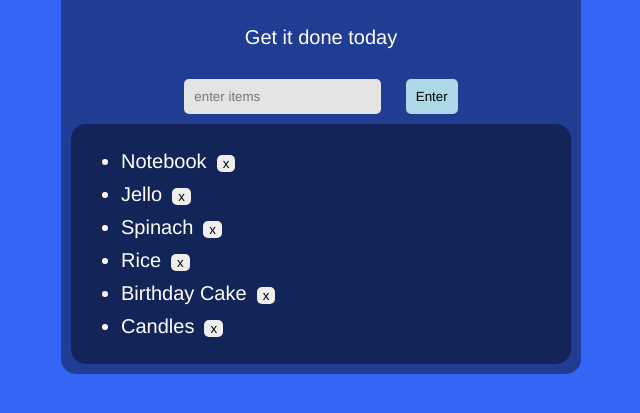
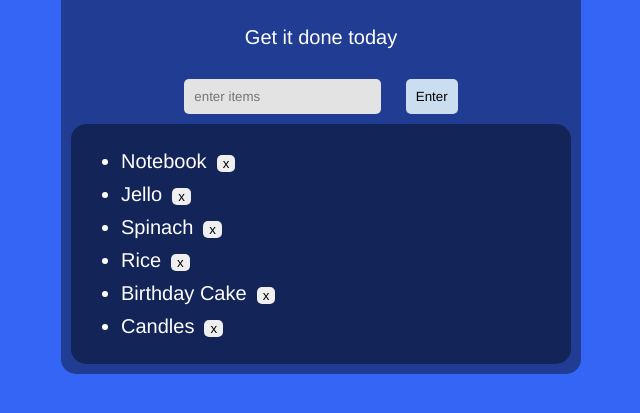
Before and after one commit to phoneypatjordan/webdev-from-zero-to-mastery, a plain HTML site: page exercises/137-shopping-list/index.html in a window 1280 px wide. In both pictures the pointer is over the button "Enter". Shown: the part 91-504 px from the top of the page, without its empty margins (319-959 px from the left). Drawn offline with Linux system fonts and the light colour scheme.

Commit message:
updated enter color hover

```diff
--- a/exercises/137-shopping-list/style.css
+++ b/exercises/137-shopping-list/style.css
@@ -65,7 +65,7 @@ li:hover{
 
 #enter:hover{
   cursor: pointer;
-  background: #add8e6 ;
+  background: #cbdef0;
 }
 
 #enter:active{
```
